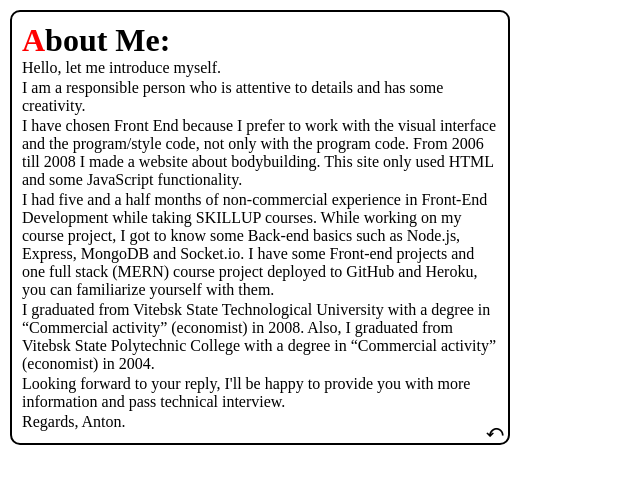
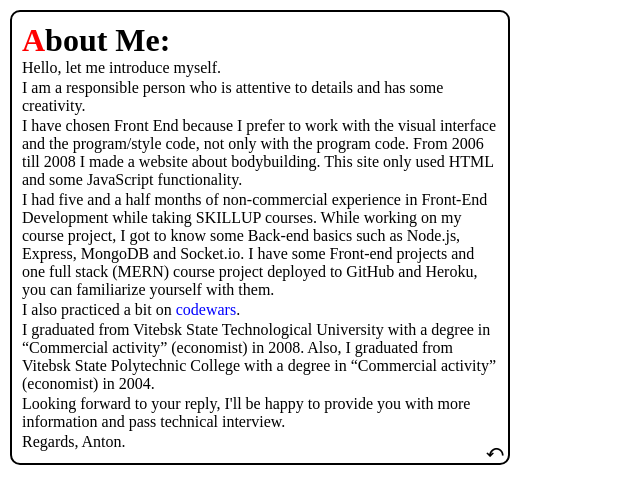
Before and after one commit to DeguzBelarus/CV, a React (Create React App) app: page /about in a window 1280 px wide. Shown: the top 504 px of the page, without its empty margins (0-640 px from the left). Built offline with nearby package versions, Linux system fonts and the light colour scheme.

Commit message:
about info updated

```diff
--- a/src/pages/AboutMe/AboutMe.jsx
+++ b/src/pages/AboutMe/AboutMe.jsx
@@ -25,6 +25,17 @@ const AboutMe = () => {
         yourself with them.
       </p>
       <p className="about-paragraph">
+        I also practiced a bit on{" "}
+        <a
+          href="https://www.codewars.com/users/Deguz/"
+          target="_blank"
+          rel="noopener"
+        >
+          codewars
+        </a>
+        .
+      </p>
+      <p className="about-paragraph">
         I graduated from Vitebsk State Technological University with a degree in
         “Commercial activity” (economist) in 2008. Also, I graduated from
         Vitebsk State Polytechnic College with a degree in “Commercial activity”
--- a/src/pages/AboutMe/AboutMe.scss
+++ b/src/pages/AboutMe/AboutMe.scss
@@ -18,6 +18,10 @@
     width: 100%;
     max-width: 500px;
     margin-bottom: 2px;
+
+    a {
+      color: blue;
+    }
   }
 
   .return {
```
